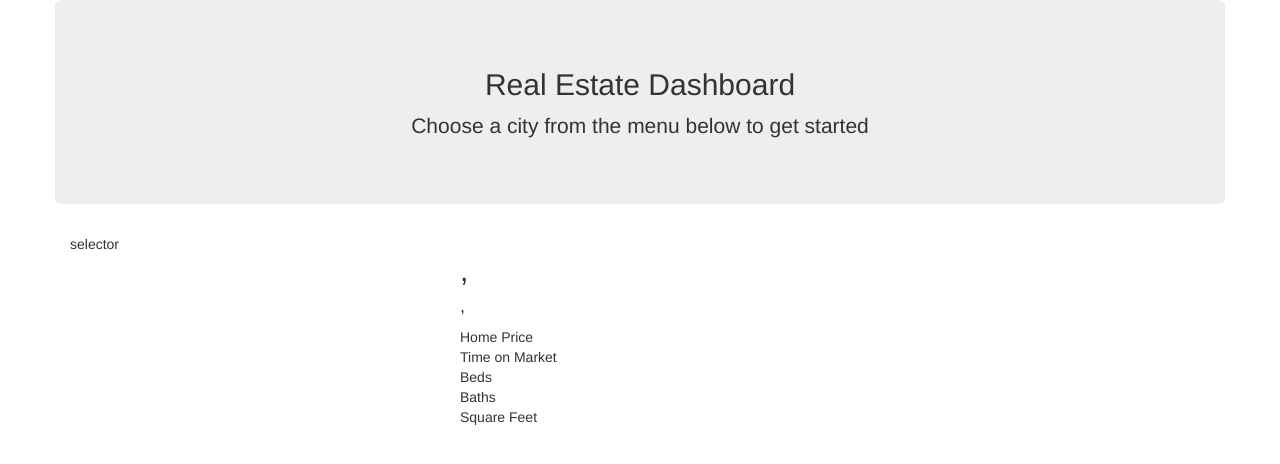
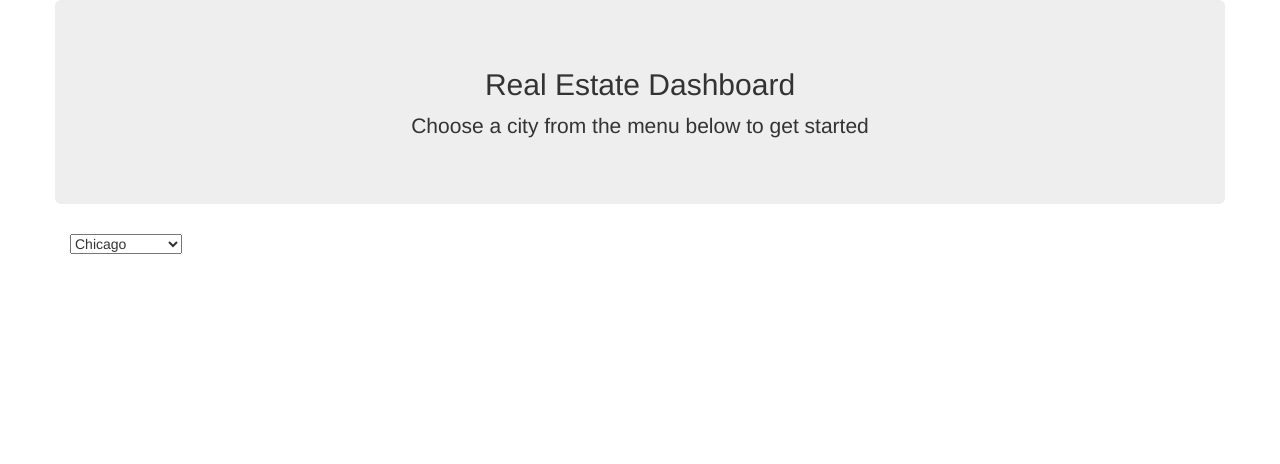
Before and after one commit to annapettigrew/real-estate-dashboard, a Flask app: template templates/index.html in a window 1280 px wide. Shown: the top 464 px of the page. Run offline with Flask 2, Linux system fonts and the light colour scheme; the template is opened without the code that fills it, so the values that code supplies are empty; some libraries are stand-ins or nearby versions.

Commit message:
mongodb data entry to json

```diff
--- a/app.py
+++ b/app.py
@@ -1,6 +1,10 @@
 from flask import Flask, render_template, jsonify, redirect
 from flask_pymongo import PyMongo
 import query
+import pymongo
+import json
+from bson import BSON
+from bson import json_util
 
 app = Flask(__name__)
 
@@ -14,6 +18,11 @@ def index():
     homes = mongo.db.cities.find_one()
     return render_template("index.html", homes=homes)
 
+@app.route("/city/<city_id>")
+def city(city_id):
+    city = mongo.db.cities.find_one({"region_id":city_id})
+    return json.loads(json_util.dumps(city))
+
 @app.route("/<city_id>/<num_homes>")
 def scraper(city_id, num_homes):
     cities = mongo.db.cities
--- a/query.py
+++ b/query.py
@@ -13,17 +13,6 @@ db = client.homes_db
 def query_city(region_id, num_homes):
 
     url = "https://unofficial-redfin.p.rapidapi.com/properties/list"
-
-    if region_id == 29470:
-        city = 'Chicago'
-    elif region_id == 18142:
-        city = 'Tampa'
-    elif region_id == 30756:
-        city = 'Atlanta'
-    elif region_id == 17151:
-        city = 'San Francisco'
-    elif region_id == 30818:
-        city = 'Austin'
 
     querystring = {
 		"region_id":region_id,
@@ -42,7 +31,6 @@ def query_city(region_id, num_homes):
     data = response.json()
 
     query_dict = {
-        'city': city,
         'region_id': region_id,
 		'response_json': data,
 	}
--- a/templates/index.html
+++ b/templates/index.html
@@ -10,7 +10,6 @@
 </head>
 
 <body>
-
   <div class="container">
     <div class="row">
       <div class="col-md-12 jumbotron text-center">
@@ -21,36 +20,18 @@
     <div class="row">
       <div class="col-md-4">
         <div id="info">
-            selector
+          <select id="selCity" onchange="optionChanged(this.value)">
+            <option value="29470">Chicago</option>
+            <option value="18142">Tampa</option>
+            <option value="30756">Atlanta</option>
+            <option value="17151">San Francisco</option>
+            <option value="30818">Austin</option>
+          </select>
         </div>
       </div>
       <div class="col-md-8">
-        <h2>{{homes['homes'][0]['homeData']['addressInfo']['city']}}, {{homes['homes'][0]['homeData']['addressInfo']['state']}}</h2>
-        <h4>{{homes['homes'][0]['homeData']['addressInfo']['formattedStreetLine']}} {{homes['homes'][0]['homeData']['addressInfo']['city']}}, {{homes['homes'][0]['homeData']['addressInfo']['state']}}  {{homes['homes'][0]['homeData']['addressInfo']['zip']}}</h4>
-        <table>
-            <tbody>
-              <tr>
-                <td>Home Price</td>
-                <td id="price">{{homes['homes'][0]['homeData']['priceInfo']['amount']['value']}}</td>
-              </tr>
-              <tr>
-                <td>Time on Market</td>
-                <td id="time_on_market">{{homes['homes'][0]['homeData']['daysOnMarket']['daysOnMarket']['value']}}</td>
-              </tr>
-              <tr>
-                <td>Beds</td>
-                <td id="beds">{{homes['homes'][0]['homeData']['beds']['value']}}</td>
-              </tr>
-              <tr>
-                <td>Baths</td>
-                <td id="baths">{{homes['homes'][0]['homeData']['baths']['value']}}</td>
-              </tr>
-              <tr>
-                <td>Square Feet</td>
-                <td id="sqft">{{homes['homes'][0]['homeData']['sqftInfo']['amount']['value']}}</td>
-              </tr>
-            </tbody>
-            </table>
+        <div id="header"></div>
+        <div class="map"></div>
       </div>
     </div>
     <div class="row footer">
@@ -59,8 +40,9 @@
   </div>
 
   <script src="https://d3js.org/d3.v5.min.js"></script>
-  <script src="https://cdn.plot.ly/plotly-latest.min.js"></script>
+  <!-- <script src="https://cdn.plot.ly/plotly-latest.min.js"></script> -->
   <script src="./static/js/app.js"></script>
+  <script src="./static/js/logic.js"></script>
 
 </body>
 
```
